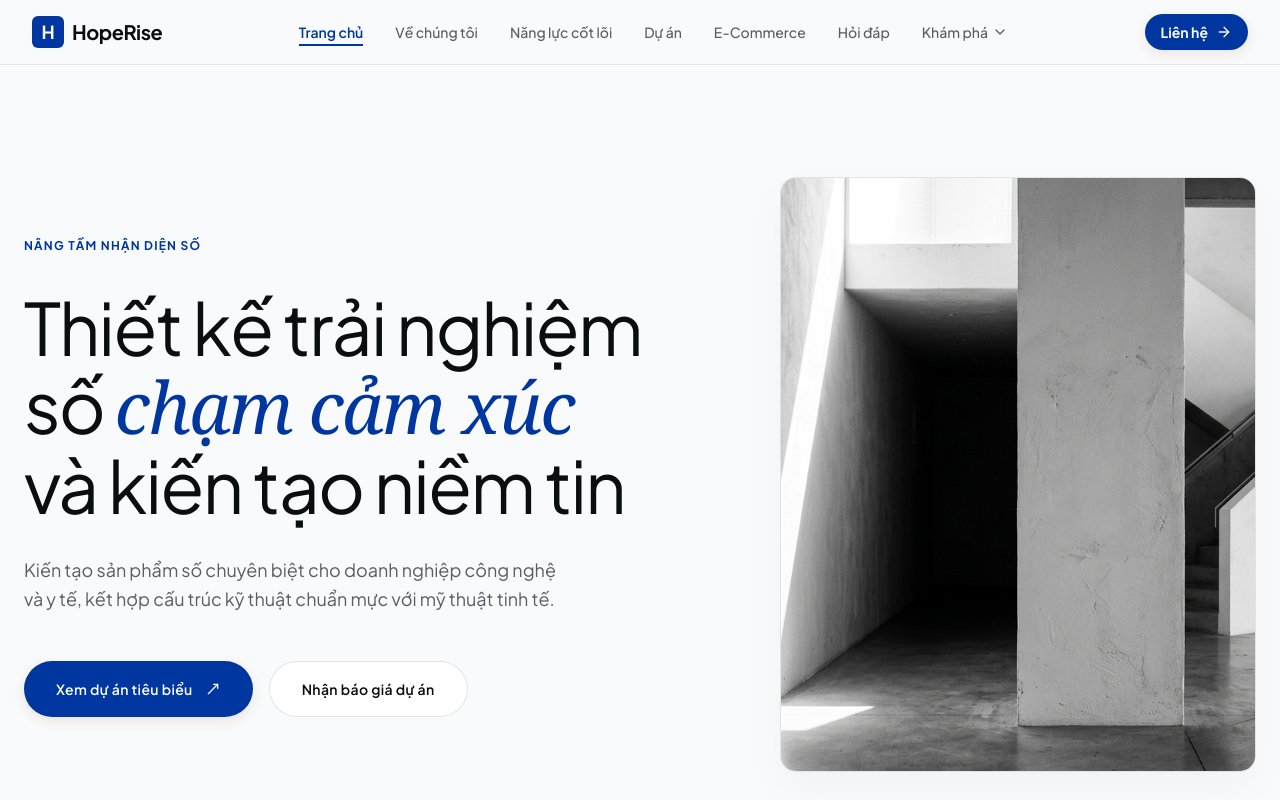
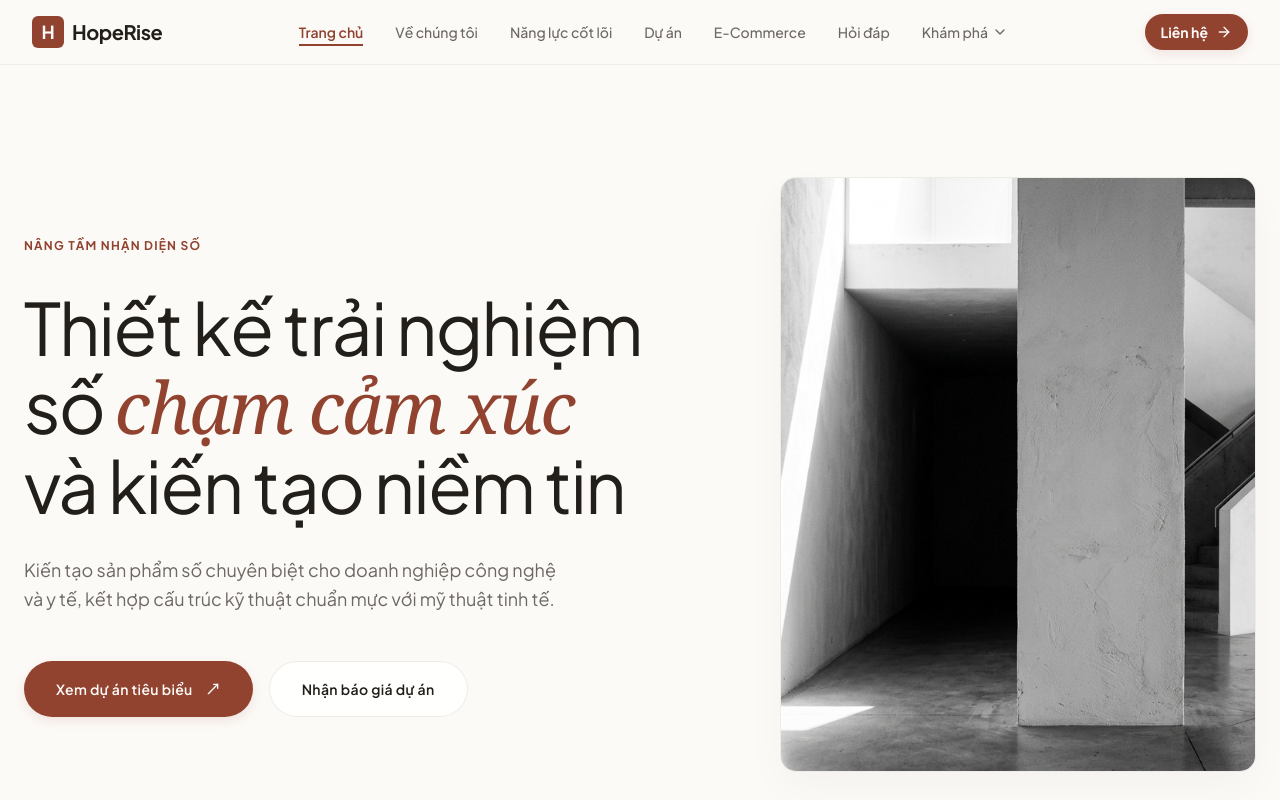
Before and after one commit to Hieuvu4438/Corporate_Branding, a Next.js app: page / in a window 1280 px wide. Shown: the top 800 px of the page. Built offline with nearby package versions, Linux system fonts and the light colour scheme.

Commit message:
style: revert color variables to previous warm cream, terracotta and sage green palette

```diff
--- a/app/globals.css
+++ b/app/globals.css
@@ -1,34 +1,34 @@
 @import "tailwindcss";
 
 :root {
-  /* HopeRise Design System Tokens - Cool Slate & Cobalt (OKLCH) */
-  --background: oklch(0.985 0.002 240);       /* Soft chalk white background (#FAFBFB) */
-  --foreground: oklch(0.16 0.01 240);         /* Deep graphite black text (#12161A) */
+  /* HopeRise Design System Tokens - Warm Plaster & Cream (OKLCH) */
+  --background: oklch(0.985 0.004 70);       /* Soft paper-cream background (#FAF8F5) */
+  --foreground: oklch(0.24 0.01 70);         /* Deep graphite near-black text (#22201E) */
 
-  --card: oklch(1 0 0);                       /* Crisp white card background */
-  --card-foreground: oklch(0.16 0.01 240);
+  --card: oklch(1 0 0 / 0.85);               /* Translucent white card with glass blur */
+  --card-foreground: oklch(0.24 0.01 70);
 
-  --popover: oklch(1 0 0);
-  --popover-foreground: oklch(0.16 0.01 240);
+  --popover: oklch(1 0 0 / 0.85);
+  --popover-foreground: oklch(0.24 0.01 70);
 
-  --primary: oklch(0.38 0.18 260);           /* Premium Cobalt Blue (#1044B5) */
-  --primary-foreground: oklch(0.985 0.002 240);
+  --primary: oklch(0.48 0.11 35);           /* Terracotta / Burnt Copper (#B0503B) */
+  --primary-foreground: oklch(0.985 0.004 70);
 
-  --secondary: oklch(0.28 0.04 220);         /* Deep Steel/Slate Blue (#223A47) */
-  --secondary-foreground: oklch(0.985 0.002 240);
+  --secondary: oklch(0.42 0.06 140);         /* Refined Sage/Olive Green (#2E483E) */
+  --secondary-foreground: oklch(0.985 0.004 70);
 
-  --muted: oklch(0.95 0.005 240);            /* Soft Slate translucent gray (#F1F3F6) */
-  --muted-foreground: oklch(0.48 0.015 240);  /* Muted slate gray label text (#687180) */
+  --muted: oklch(0.965 0.005 70 / 0.7);      /* Sandstone translucent gray */
+  --muted-foreground: oklch(0.52 0.01 70);   /* Muted taupe gray label text (#827E7A) */
 
-  --accent: oklch(0.92 0.015 260 / 0.3);     /* Soft cobalt highlights */
-  --accent-foreground: oklch(0.38 0.18 260);
+  --accent: oklch(0.94 0.015 140 / 0.5);     /* Soft sage highlights */
+  --accent-foreground: oklch(0.24 0.01 70);
 
   --destructive: oklch(0.4 0.18 25);
-  --destructive-foreground: oklch(0.985 0.002 240);
+  --destructive-foreground: oklch(0.985 0.004 70);
 
-  --border: oklch(0.90 0.006 240 / 0.8);     /* Thin elegant hairline border (#E2E5E9) */
-  --input: oklch(0.95 0.005 240);
-  --ring: oklch(0.38 0.18 260);              /* Cobalt focus ring */
+  --border: oklch(0.91 0.006 70 / 0.6);      /* Soft warm-gray border (#E6E1DC) */
+  --input: oklch(0.965 0.005 70);
+  --ring: oklch(0.48 0.11 35);              /* Terracotta focus ring */
 
   /* Structural Radius scale */
   --radius-outer: 16px;                     /* Re proportioned radius for elegant grid */
```
Also changed, not shown: 1 other file (tests, documents, lock files or other folders).
